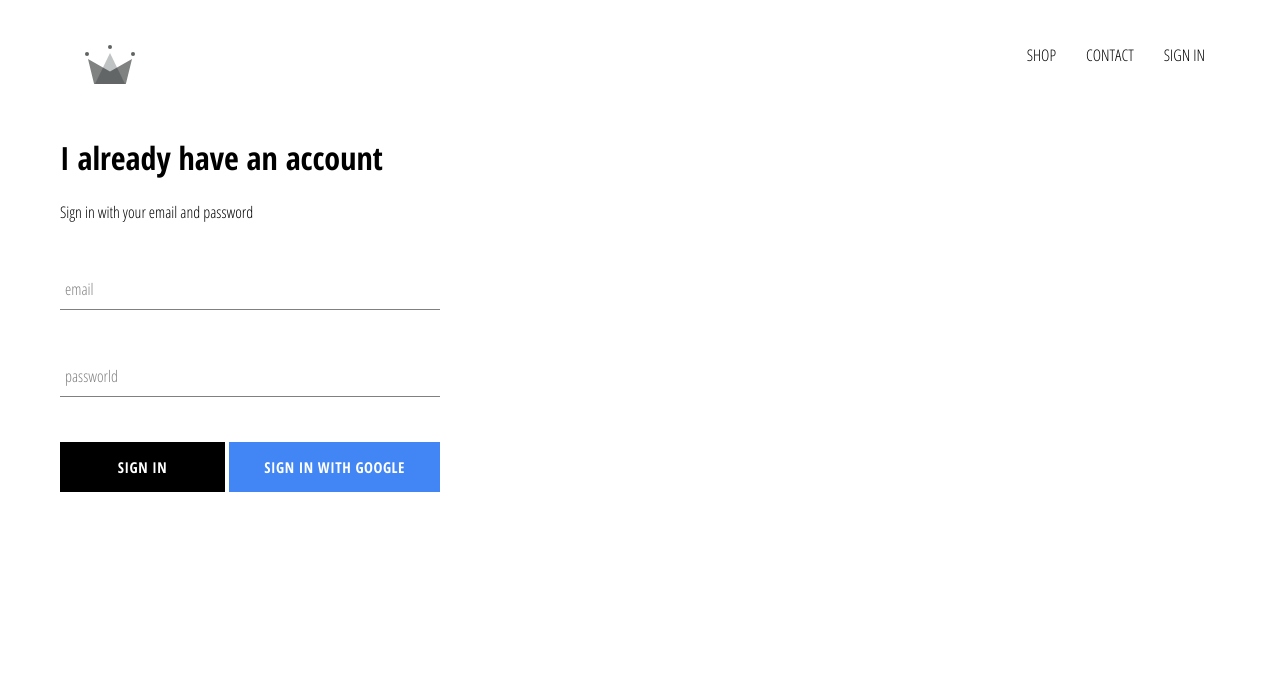
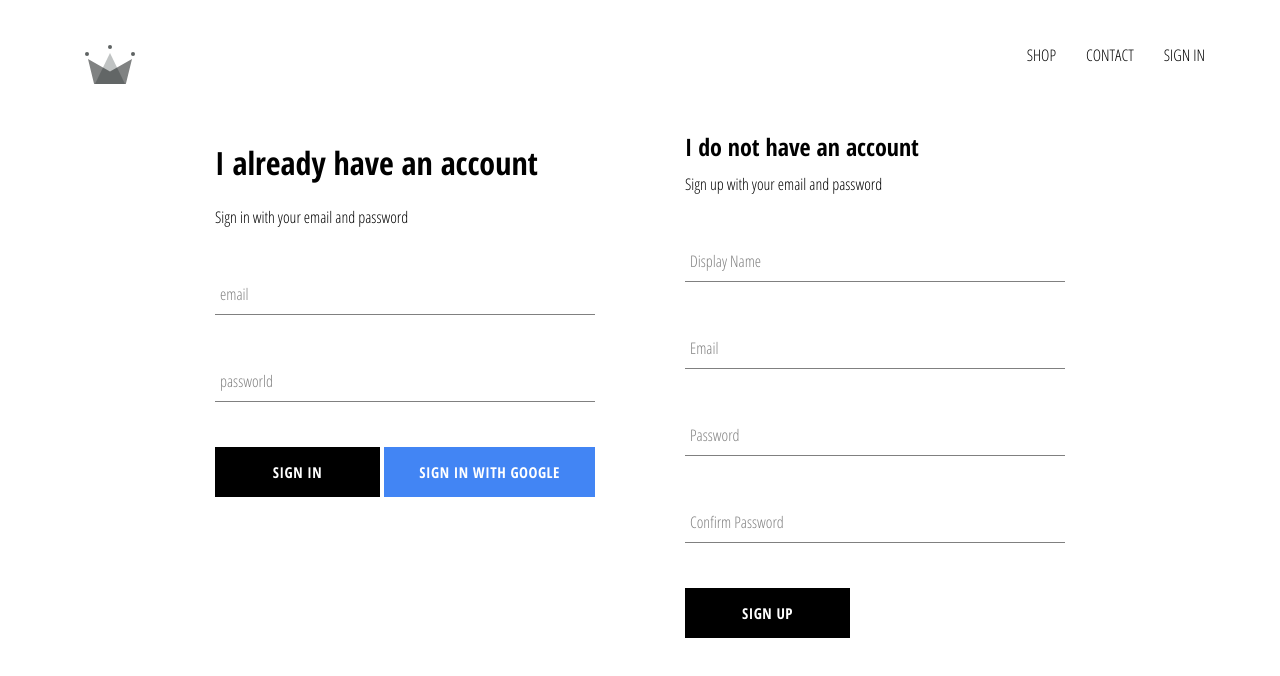
Before and after one commit to sammykirigha/clothing, a React (Create React App) app in the folder crown-clothing/: page /signin in a window 1280 px wide. Shown: the top 676 px of the page. Built offline with nearby package versions, Linux system fonts and the light colour scheme; no server answers.

Commit message:
implemented firebase utils, included ability to store authenticated users

```diff
--- a/crown-clothing/src/App.js
+++ b/crown-clothing/src/App.js
@@ -5,13 +5,13 @@
 import ShopPage from './pages/shop/shop.component';
 import Header from './components/header/header';
 import SignInSignUpPage from './pages/sign-in-sign-up/sign-in-sign-up';
-import {auth} from './firebase/firebase.utils';
+import {auth, createUserProfileDocument} from './firebase/firebase.utils';
 
 
 
 class App extends React.Component {
-  constructor(props){
-    super(props);
+  constructor(){
+    super();
 
     this.state = {
       currentUser: null
@@ -21,9 +21,25 @@
   unsubscribeFromAuth = null;
 
   componentDidMount(){
-    this.unsubscribeFromAuth = auth.onAuthStateChanged(user => {
-      this.setState({ currentUser: user})
-    })
+    this.unsubscribeFromAuth = auth.onAuthStateChanged(async userAuth => {
+      if (userAuth) {
+        const userRef = await createUserProfileDocument(userAuth);
+
+        userRef.onSnapshot(snapShot => {
+          this.setState({
+            currentUser: {
+              id: snapShot.id,
+              ...snapShot.data()
+            }
+          });
+          console.log(this.state);
+        });
+
+      }
+
+      this.setState({ currentUser: userAuth});
+
+    });
   }
 
   componentWillUnmount(){
--- a/crown-clothing/src/components/sign-in/sign-in.js
+++ b/crown-clothing/src/components/sign-in/sign-in.js
@@ -50,7 +50,7 @@
                 <FormInput
                 name="password"
                 type="password"
-                value={this.state.email}
+                value={this.state.password}
                 handleChange ={this.handleChange}
                 label = 'passworld'
                 required/>
--- /dev/null
+++ b/crown-clothing/src/components/sign-up/sign-up.js
@@ -0,0 +1,102 @@
+import React from 'react';
+
+import './sign-up.styles.scss'
+import FormInput from '../form-input/form-input';
+import CustomButton from '../custom-button/custom-button';
+import { auth, createUserProfileDocument } from '../../firebase/firebase.utils';
+
+class SignUp extends React.Component {
+    constructor(){
+        super();
+
+        this.state = {
+            displayName: '',
+            email: '',
+            password: '',
+            confirmPassword: ''
+        }
+    }
+
+    handleSubmit = async event => {
+        event.preventDefault();
+
+        const {displayName, email, password, confirmPassword} = this.state;
+
+        if( password !== confirmPassword ) {
+            alert("passwords don't match");
+            return;
+        }
+
+        try {
+            const {user} = await auth.createUserWithEmailAndPassword(email, password);
+
+           await  createUserProfileDocument(user, {displayName});
+
+           this.setState({
+            displayName: '',
+            email: '',
+            password: '',
+            confirmPassword: ''
+           })
+        }catch (error) {
+            console.error(error)
+        }
+
+    };
+
+    handleChange = event => {
+        const {name, value } = event.target;
+
+        this.setState({[name]: value});
+    }
+
+    render() {
+        const {displayName, email, password, confirmPassword} = this.state;
+        return(
+            <div className="sign-up">
+                <h2 className="title">I do not have an account</h2>
+                <span>Sign up with your email and password</span>
+                <form className="sign-up-form" onSubmit={this.handleSubmit}>
+                    <FormInput
+                      type='text'
+                      name='displayName'
+                      value={displayName}
+                      onChange= {this.handleChange}
+                      label= 'Display Name'
+                      required
+                    />
+
+                    <FormInput
+                      type='email'
+                      name='email'
+                      value={email}
+                      onChange ={this.handleChange}
+                      label='Email'
+                      required
+                    />
+                    <FormInput
+                      type='password'
+                      name='password'
+                      value={password}
+                      onChange={this.handleChange}
+                      label='Password'
+                      required
+                    />
+                    <FormInput
+                      type='password'
+                      name='confirmPassword'
+                      value={confirmPassword}
+                      onChange={this.handleChange}
+                      label='Confirm Password'
+                      required
+                    />
+                    <CustomButton type='submit'>SIGN UP</CustomButton>
+
+                </form>
+            </div>
+        )
+    }
+
+}
+
+export default SignUp;
--- /dev/null
+++ b/crown-clothing/src/components/sign-up/sign-up.styles.scss
@@ -0,0 +1,10 @@
+.sign-up {
+    display: flex;
+    flex-direction: column;
+    width: 380px;
+
+
+    .title {
+        margin:  10px 0;
+    }
+}
--- a/crown-clothing/src/firebase/firebase.utils.js
+++ b/crown-clothing/src/firebase/firebase.utils.js
@@ -13,6 +13,37 @@
     measurementId: "G-GW5E1W9VQR"
   };
 
+  export const createUserProfileDocument = async (userAuth, additionalData) => {
+    if(!userAuth) return;
+
+    const userRef = firestore.doc(`users/${userAuth.uid}`);
+
+    const snapShot = await userRef.get();
+
+    console.log(snapShot)
+
+    if(!snapShot.exists){
+      const { displayName, email} = userAuth;
+      const createdAt = new Date();
+      // console.log(displayName,email)
+
+
+      try{
+        await userRef.set({
+          displayName,
+          email,
+          createdAt,
+          ...additionalData
+        })
+
+      }catch(error){
+        console.log('error creating user', error.message);
+      }
+    }
+
+    return userRef;
+  }
+
 
   firebase.initializeApp(config);
 
--- a/crown-clothing/src/pages/sign-in-sign-up/sign-in-sign-up.js
+++ b/crown-clothing/src/pages/sign-in-sign-up/sign-in-sign-up.js
@@ -2,10 +2,12 @@
 
 import './sign-in-sign-up.scss'
 import SignIn from '../../components/sign-in/sign-in';
+import SignUp from '../../components/sign-up/sign-up';
 
 const SignInSignUpPage = () => (
     <div className="sign-in-sign-up">
         <SignIn/>
+        <SignUp/>
         </div>
 )
 
--- a/crown-clothing/src/pages/sign-in-sign-up/sign-in-sign-up.scss
+++ b/crown-clothing/src/pages/sign-in-sign-up/sign-in-sign-up.scss
@@ -0,0 +1,6 @@
+.sign-in-sign-up {
+    width: 850px;
+    display: flex;
+    justify-content: space-between;
+    margin: 30px auto;
+}
```
